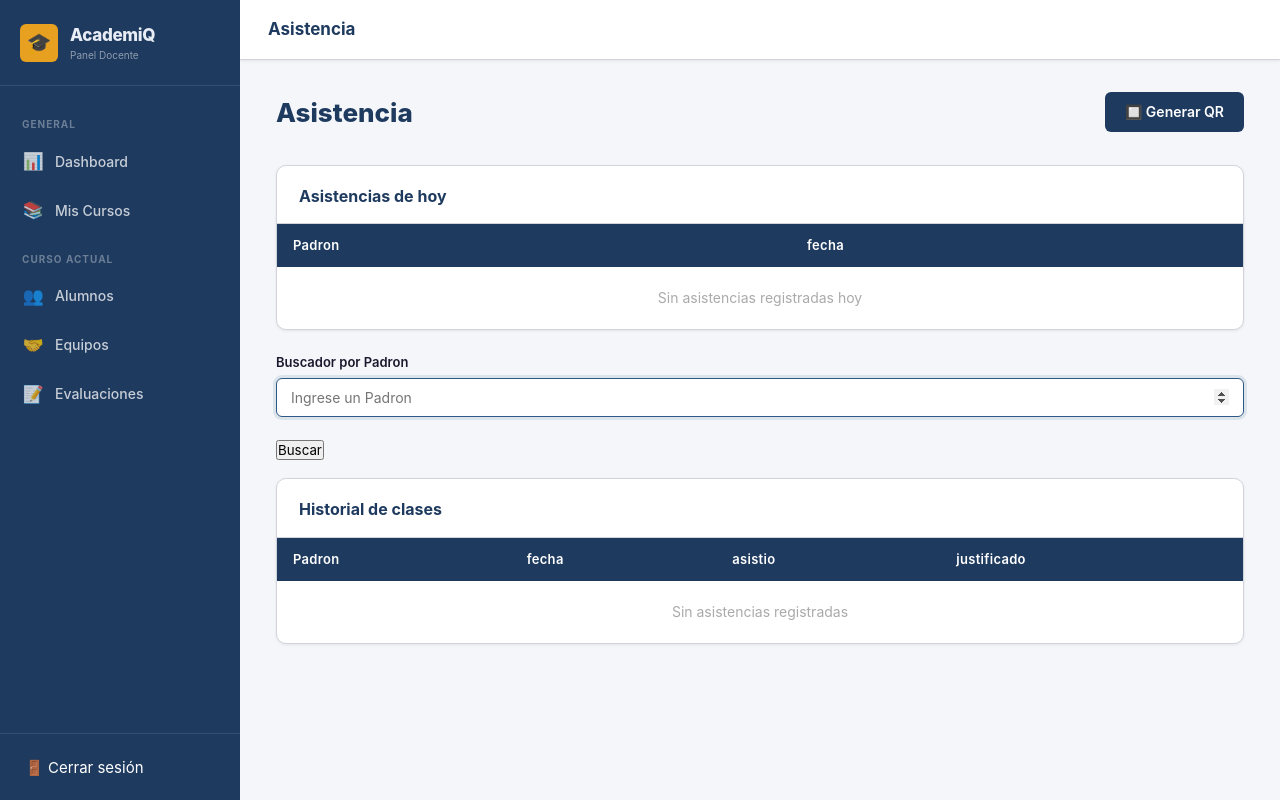
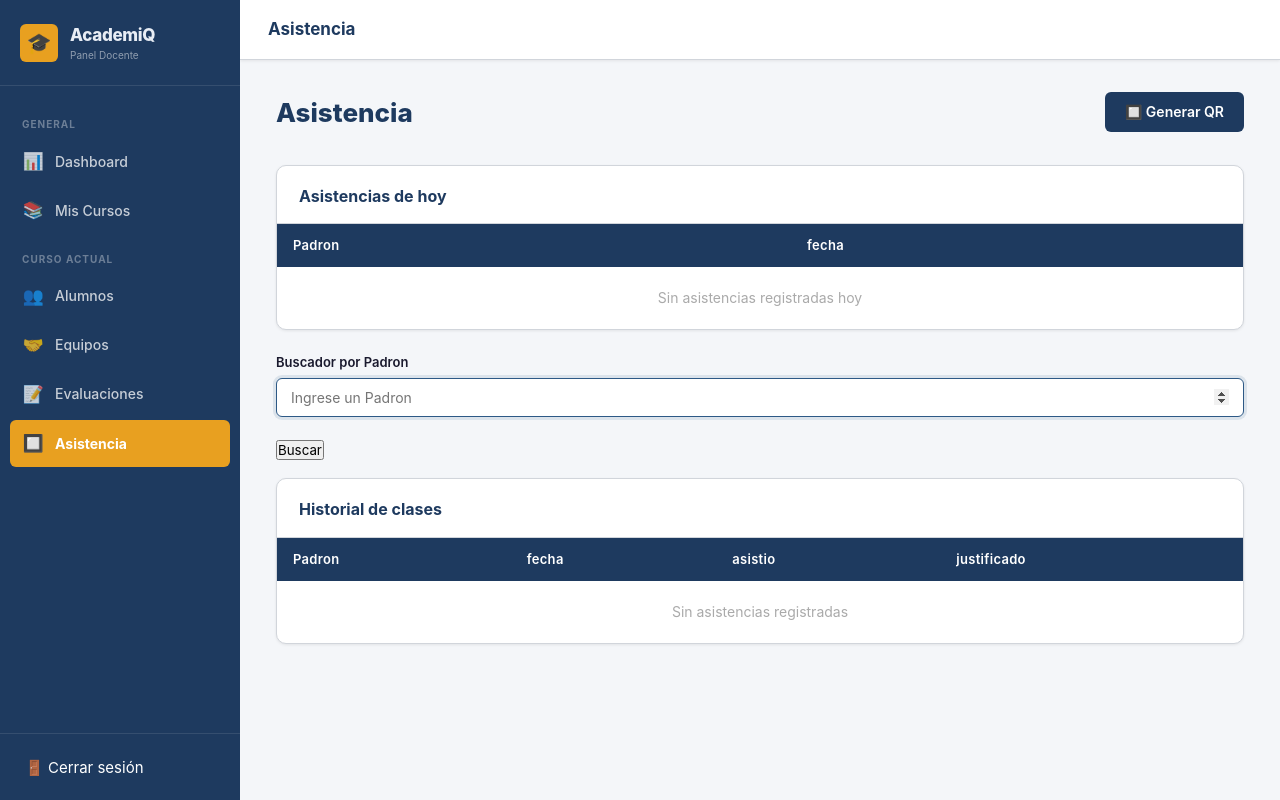
Before and after one commit to spereyra-spec2/Proyecto-Final-Integrador-IDS, a Flask app: page /profesor/cursos/1/asistencia in a window 1280 px wide. Run offline with Flask 3, Linux system fonts and the light colour scheme; data that the repository does not hold is empty.

Commit message:
Añado botón de Asistencia en el sidebar

```diff
--- a/frontend/templates/base_profesores.html
+++ b/frontend/templates/base_profesores.html
@@ -26,13 +26,16 @@
     <div class="nav-section-label" id="curso-nav-label" {% block hide_curso_label %}{% endblock %}>Curso actual</div>
 
     <!-- Enlace dinámico a Alumnos -->
-    <a class="nav-item {% block active_alumnos %}{% endblock %}" id="nav-alumnos" href="{{ url_for('profesor.vista_alumnos', id_curso=curso['idCurso']) if curso else url_for('profesor.vista_alumnos', id_curso=curso_id) if curso_id else url_for('profesor.vista_alumnos', id_curso=session['curso_actual']) if session['curso_actual'] else '#' }}" {% block hide_nav_alumnos %}{% endblock %}> <span class="nav-icon">👥</span> Alumnos</a>
+    <a class="nav-item {% block active_alumnos %}{% endblock %}" id="nav-alumnos" href="{{ url_for('profesor.vista_alumnos', id_curso=curso['idCurso']) if curso else url_for('profesor.vista_alumnos', id_curso=curso_id) if curso_id else url_for('profesor.vista_alumnos', id_curso=session['curso_actual']) if session['curso_actual'] else url_for('profesor.vista_alumnos', id_curso=idCurso) if idCurso else '#' }}" {% block hide_nav_alumnos %}{% endblock %}> <span class="nav-icon">👥</span> Alumnos</a>
 
     <!-- Enlace a Equipos  -->
-    <a class="nav-item {% block active_equipos %}{% endblock %}" id="nav-equipos" href="{{ url_for('profesor.ver_equipos', curso_id=curso['idCurso']) if curso else url_for('profesor.ver_equipos', curso_id=curso_id) if curso_id else url_for('profesor.ver_equipos', curso_id=session['curso_actual']) if session['curso_actual'] else '#' }}" {% block hide_nav_equipos %}{% endblock %}> <span class="nav-icon">🤝</span> Equipos </a>
+    <a class="nav-item {% block active_equipos %}{% endblock %}" id="nav-equipos" href="{{ url_for('profesor.ver_equipos', curso_id=curso['idCurso']) if curso else url_for('profesor.ver_equipos', curso_id=curso_id) if curso_id else url_for('profesor.ver_equipos', curso_id=session['curso_actual']) if session['curso_actual'] else url_for('profesor.ver_equipos', curso_id=idCurso) if idCurso else '#' }}" {% block hide_nav_equipos %}{% endblock %}> <span class="nav-icon">🤝</span> Equipos </a>
 
     <!-- Enlace dinámico a Evaluaciones -->
-    <a class="nav-item {% block active_evaluaciones %}{% endblock %}" id="nav-evals" href="{{ url_for('profesor.evaluaciones', curso_id=curso['idCurso']) if curso else url_for('profesor.evaluaciones', curso_id=curso_id) if curso_id else url_for('profesor.evaluaciones', curso_id=session['curso_actual']) if session['curso_actual'] else '#' }}" {% block hide_nav_evals %}{% endblock %}> <span class="nav-icon">📝</span> Evaluaciones</a>
+    <a class="nav-item {% block active_evaluaciones %}{% endblock %}" id="nav-evals" href="{{ url_for('profesor.evaluaciones', curso_id=curso['idCurso']) if curso else url_for('profesor.evaluaciones', curso_id=curso_id) if curso_id else url_for('profesor.evaluaciones', curso_id=session['curso_actual']) if session['curso_actual'] else url_for('profesor.evaluaciones', curso_id=idCurso) if idCurso else '#' }}" {% block hide_nav_evals %}{% endblock %}> <span class="nav-icon">📝</span> Evaluaciones</a>
+
+    <!-- Enlace dinámico a Asistencias -->
+    <a class="nav-item {% block active_asistencia %}{% endblock %}" id="nav-asist" href="{{ url_for('asistencia.asistencia_profe', idCurso=curso['idCurso']) if curso else url_for('asistencia.asistencia_profe', idCurso=curso_id) if curso_id else url_for('asistencia.asistencia_profe', idCurso=session['curso_actual']) if session['curso_actual'] else url_for('asistencia.asistencia_profe', idCurso=idCurso) if idCurso else '#' }}" {% block hide_nav_asist %}{% endblock %}> <span class="nav-icon">🔲</span> Asistencia</a>
   </nav>
 
   <div class="sidebar-footer">
```
